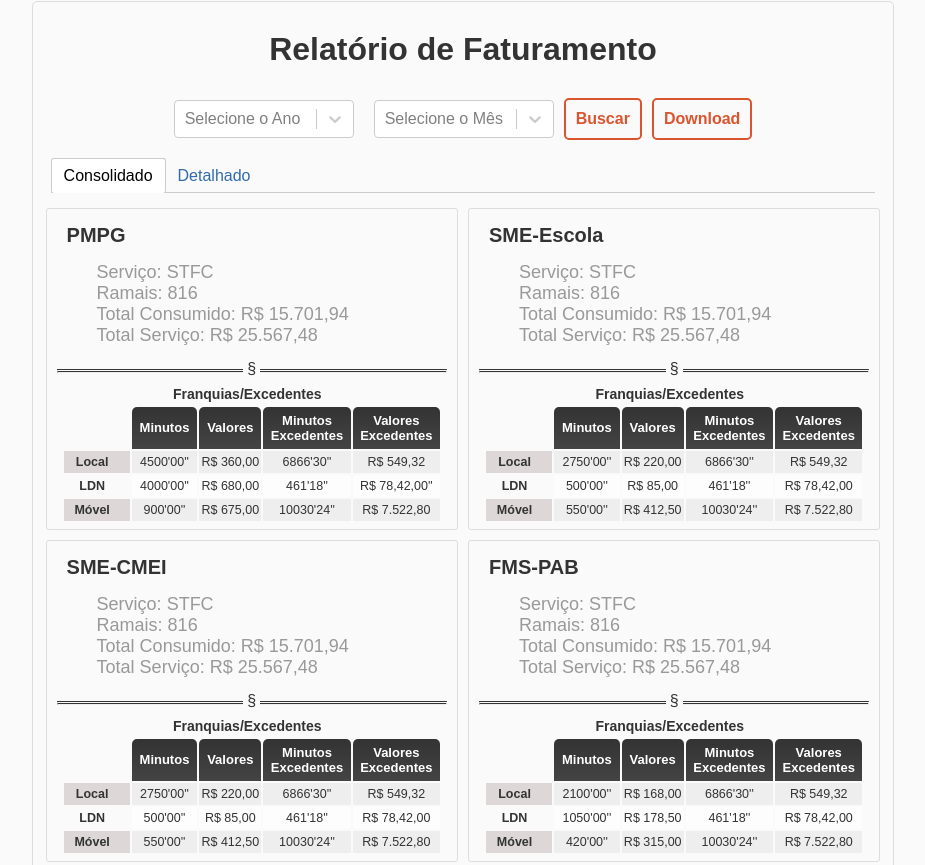
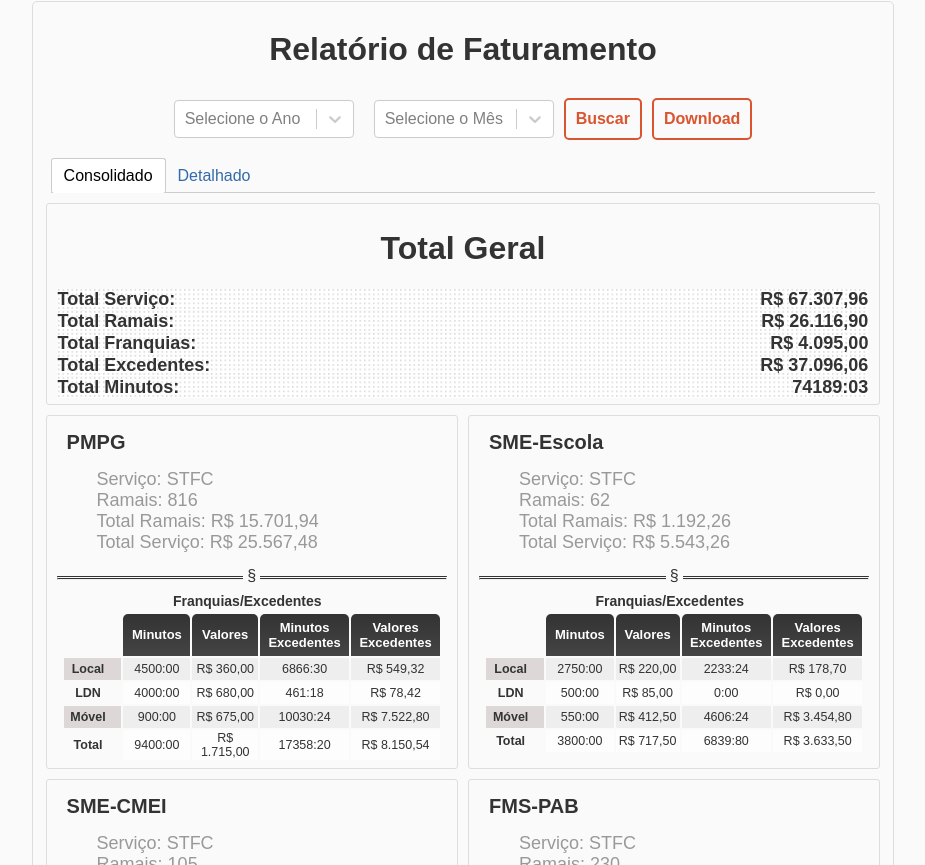
Before and after one commit to EBKopec/EBK_PF, a React (Create React App) app in the folder EBK_PF/: page /billing in a window 1280 px wide. Shown: the part 235-1100 px from the top of the page, without its empty margins (177-1102 px from the left). Built offline with nearby package versions, Linux system fonts and the light colour scheme.

Commit message:
Tela de Total Geral

```diff
--- a/EBK_PF/package.json
+++ b/EBK_PF/package.json
@@ -26,6 +26,7 @@
     "react": "^16.13.1",
     "react-bootstrap": "^1.0.1",
     "react-bootstrap-table": "^4.3.1",
+    "react-currency-format": "^1.0.0",
     "react-dom": "^16.13.1",
     "react-js-banner": "^0.5.2",
     "react-json-table": "^0.1.1",
--- a/EBK_PF/src/components/banner/index.js
+++ b/EBK_PF/src/components/banner/index.js
@@ -58,7 +58,9 @@ export default function CustomizedMenus(){
     return (
         <header className="box">
             <nav className="menu">
-                    <Button className="home" href="/">HOME</Button>
+                    <Link className="link" to={`/`}>
+                        <Button className="home">HOME</Button>
+                    </Link>
                     <Button className="menus"
                     aria-controls="customized-menu"
                     aria-haspopup="true"
--- a/EBK_PF/src/components/pages/content/styles.css
+++ b/EBK_PF/src/components/pages/content/styles.css
@@ -7,7 +7,8 @@ body{
     align-items: center;
     justify-content: center;
     position: relative;
-    margin: 2% 15%;
+    margin: auto;
+    width: 66%;
 }
 .content_info{
     padding: 15px;
@@ -27,6 +28,7 @@ body{
 .info .content_info_child{
     display: flex;
     justify-content: flex-start;
+    padding: 10px 0;
 }
 .info a{
     margin-left: 25px;
--- a/EBK_PF/src/components/pages/main/styles.css
+++ b/EBK_PF/src/components/pages/main/styles.css
@@ -24,12 +24,11 @@ body{
     /*margin-bottom: 20px;*/
     width: 320px;
     height: 200px;
-    margin: 10px 10px;
+    margin: 30px 10px;
     justify-content: center;
     text-align: center;
     display: flex;
     position: relative;
-
 }
 
 .content_rules article p{
@@ -51,7 +50,6 @@ body{
     justify-content: center;
     align-items: center;
 }
-
 
 .content_rules article a{
     height: 42px;
--- a/EBK_PF/src/components/pages/reports/billing/detailed/index.js
+++ b/EBK_PF/src/components/pages/reports/billing/detailed/index.js
@@ -2,7 +2,7 @@ import React, { Component } from 'react';
 import Tabs from '../../../../tabs/tabs';
 import Table from '../../table/table2';
 import Data from '../../../../services/api';
-import { JsonToTable } from "react-json-to-table";
+// import { JsonToTable } from "react-json-to-table";
 import './styles.css';
 
 const heads = ["TIPO",
--- a/EBK_PF/src/components/pages/reports/billing/summarized/data.json
+++ b/EBK_PF/src/components/pages/reports/billing/summarized/data.json
@@ -4,101 +4,101 @@
       "id": 1,
       "group": "PMPG",
       "service": "STFC",
-      "total_STFC": "R$ 25.567,48",
-      "ext": "816",
-      "total": "R$ 15.701,94",
-      "local_minutes": "4500'00''",
-      "local_values": "R$ 360,00",
-      "ldn_minutes": "4000'00''",
-      "ldn_values": "R$ 680,00",
-      "movel_minutes": "900'00''",
-      "movel_values": "R$ 675,00",
-      "local_minutes_exc": "6866'30''",
-      "local_values_exc": "R$ 549,32",
-      "ldn_minutes_exc": "461'18''",
-      "ldn_values_exc": "R$ 78,42,00''",
-      "movel_minutes_exc": "10030'24''",
-      "movel_values_exc": "R$ 7.522,80"
+      "total_STFC": 25567.48,
+      "ext": 816,
+      "total": 15701.94,
+      "local_minutes": 4500.00,
+      "local_values": 360.00,
+      "ldn_minutes": 4000.00,
+      "ldn_values": 680.00,
+      "movel_minutes": 900.00,
+      "movel_values": 675.00,
+      "local_minutes_exc": 6866.30,
+      "local_values_exc": 549.32,
+      "ldn_minutes_exc": 461.18,
+      "ldn_values_exc": 78.42,
+      "movel_minutes_exc": 10030.24,
+      "movel_values_exc": 7522.80
     },
     {
       "id": 2,
       "group": "SME-Escola",
       "service": "STFC",
-      "total_STFC": "R$ 25.567,48",
-      "ext": "816",
-      "total": "R$ 15.701,94",
-      "local_minutes": "2750'00''",
-      "local_values": "R$ 220,00",
-      "ldn_minutes": "500'00''",
-      "ldn_values": "R$ 85,00",
-      "movel_minutes": "550'00''",
-      "movel_values": "R$ 412,50",
-      "local_minutes_exc": "6866'30''",
-      "local_values_exc": "R$ 549,32",
-      "ldn_minutes_exc": "461'18''",
-      "ldn_values_exc": "R$ 78,42,00",
-      "movel_minutes_exc": "10030'24''",
-      "movel_values_exc": "R$ 7.522,80"
+      "total_STFC": 5543.26,
+      "ext": 62,
+      "total": 1192.26,
+      "local_minutes": 2750.00,
+      "local_values": 220.00,
+      "ldn_minutes": 500.00,
+      "ldn_values": 85.00,
+      "movel_minutes": 550.00,
+      "movel_values": 412.50,
+      "local_minutes_exc": 2233.24,
+      "local_values_exc": 178.70,
+      "ldn_minutes_exc": 0.0,
+      "ldn_values_exc": 0.0,
+      "movel_minutes_exc": 4606.24,
+      "movel_values_exc": 3454.80
     },
     {
       "id": 3,
       "group": "SME-CMEI",
       "service": "STFC",
-      "total_STFC": "R$ 25.567,48",
-      "ext": "816",
-      "total": "R$ 15.701,94",
-      "local_minutes": "2750'00''",
-      "local_values": "R$ 220,00",
-      "ldn_minutes": "500'00''",
-      "ldn_values": "R$ 85,00",
-      "movel_minutes": "550'00''",
-      "movel_values": "R$ 412,50",
-      "local_minutes_exc": "6866'30''",
-      "local_values_exc": "R$ 549,32",
-      "ldn_minutes_exc": "461'18''",
-      "ldn_values_exc": "R$ 78,42,00",
-      "movel_minutes_exc": "10030'24''",
-      "movel_values_exc": "R$ 7.522,80"
+      "total_STFC": 10852.26,
+      "ext": 105,
+      "total": 2019.15,
+      "local_minutes": 2750.00,
+      "local_values": 220.00,
+      "ldn_minutes": 500.00,
+      "ldn_values": 85.00,
+      "movel_minutes": 550.00,
+      "movel_values": 412.50,
+      "local_minutes_exc": 9107.30,
+      "local_values_exc": 728.63,
+      "ldn_minutes_exc": 0.0,
+      "ldn_values_exc": 0.0,
+      "movel_minutes_exc": 9848.18,
+      "movel_values_exc": 7386.98
     },
     {
       "id": 4,
       "group": "FMS-PAB",
       "service": "STFC",
-      "total_STFC": "R$ 25.567,48",
-      "ext": "816",
-      "total": "R$ 15.701,94",
-      "local_minutes": "2100'00''",
-      "local_values": "R$ 168,00",
-      "ldn_minutes": "1050'00''",
-      "ldn_values": "R$ 178,50",
-      "movel_minutes": "420'00''",
-      "movel_values": "R$ 315,00",
-      "local_minutes_exc": "6866'30''",
-      "local_values_exc": "R$ 549,32",
-      "ldn_minutes_exc": "461'18''",
-      "ldn_values_exc": "R$ 78,42,00",
-      "movel_minutes_exc": "10030'24''",
-      "movel_values_exc": "R$ 7.522,80"
+      "total_STFC": 20194.77,
+      "ext": 230,
+      "total": 4453.66,
+      "local_minutes": 2100.00,
+      "local_values": 168.00,
+      "ldn_minutes": 1050.00,
+      "ldn_values": 178.50,
+      "movel_minutes": 420.00,
+      "movel_values": 315.00,
+      "local_minutes_exc": 6074.24,
+      "local_values_exc": 485.95,
+      "ldn_minutes_exc": 1615.12,
+      "ldn_values_exc": 274.58,
+      "movel_minutes_exc": 19092.60,
+      "movel_values_exc": 14319.08
     },
     {
       "id": 5,
       "group": "FMS-AIH",
       "service": "STFC",
-      "total_STFC": "R$ 25.567,48",
-      "ext": "816",
-      "total": "R$ 15.701,94",
-      "local_minutes": "900'00''",
-      "local_values": "R$ 72,00",
-      "ldn_minutes": "450'00''",
-      "ldn_values": "R$ 76,50",
-      "movel_minutes": "180'00''",
-      "movel_values": "R$ 135,00",
-      "local_minutes_exc": "6866'30''",
-      "local_values_exc": "R$ 549,32",
-      "ldn_minutes_exc": "461'18''",
-      "ldn_values_exc": "R$ 78,42,00",
-      "movel_minutes_exc": "10030'24''",
-      "movel_values_exc": "R$ 7.522,80"
+      "total_STFC": 5150.19,
+      "ext": 139,
+      "total": 2749.89,
+      "local_minutes": 900.00,
+      "local_values": 72.00,
+      "ldn_minutes": 450.00,
+      "ldn_values": 76.50,
+      "movel_minutes": 180.00,
+      "movel_values": 135.00,
+      "local_minutes_exc": 1601.12,
+      "local_values_exc": 128.10,
+      "ldn_minutes_exc": 0.0,
+      "ldn_values_exc": 0.0,
+      "movel_minutes_exc": 2651.36,
+      "movel_values_exc": 1988.70
     }
   ],
   "pages": 5,
--- a/EBK_PF/src/components/pages/reports/billing/summarized/index.js
+++ b/EBK_PF/src/components/pages/reports/billing/summarized/index.js
@@ -2,8 +2,7 @@ import React, {Component} from 'react';
 import Select from 'react-select';
 import Tabs from '../../../../tabs/tabs';
 import Detail from '../detailed/index';
-// import Api from '../../../services/api_ramais';
-// import Table from '../table/index';
+import Currency from 'react-currency-format';
 import Data from './data.json';
 import './styles.css';
 
@@ -30,34 +29,22 @@ const month = [
                 {value:11,  label:'Novembro'},
                 {value:12,  label:'Dezembro'}];
 
-// const heads = {
-//     group:"Grupo",
-//     STFC: "Serviço Total",
-//     ext: "Ramais" ,
-//     total: "Total Consumido",
-//     local_minutes:"Minutos Local",
-//     local_values: "Valor Local",
-//     ldn_minutes:"Minutos LDN",
-//     ldn_values: "Valor LDN",
-//     movel_minutes:"Minutos Móvel",
-//     movel_values: "Valor Móvel",
-//     local_minutes_exc:"Excedentes Minutos Local",
-//     local_values_exc: "Excendentes Valores Local",
-//     ldn_minutes_exc:"Excedentes Minutos LDN",
-//     ldn_values_exc: "Excendentes Valores LDN",
-//     movel_minutes_exc:"Excedentes Minutos Móvel",
-//     movel_values_exc: "Excedentes Valores Móvel"
-// }
 
 export default class Billing extends Component {
     state = {
         selectedYear: null,
         selectedMonth: null,
         info: [],
+        total: 0,
+        total_ext: 0,
+        total_llm: 0,
+        total_exc: 0,
+        total_min: 0,
         page: 1,
     };
     componentDidMount(){
         this.mapping();
+        this.total();
     }
 
     yearChange = selectedYear =>{
@@ -76,8 +63,8 @@ export default class Billing extends Component {
                             <ul className="lst">
                                 <li>Serviço: {info.service}</li>
                                 <li>Ramais: {info.ext}</li>
-                                <li>Total Consumido: {info.total}</li>
-                                <li>Total Serviço: {info.total_STFC}</li>
+                                <li>Total Ramais: {this.mask(info.total,",","R$ ",".")}</li>
+                                <li>Total Serviço: {this.mask(info.total_STFC,",","R$ ",".")}</li>
                             </ul>
                         </div>
                         <hr/>
@@ -98,25 +85,40 @@ export default class Billing extends Component {
                                 <tbody className="bodyT">
                                     <tr>
                                         <td>Local</td>
-                                        <td>{info.local_minutes}</td>
-                                        <td>{info.local_values}</td>
-                                        <td>{info.local_minutes_exc}</td>
-                                        <td>{info.local_values_exc}</td>
+                                        <td>{this.mask(info.local_minutes,":"," ")}</td>
+                                        <td>{this.mask(info.local_values,",","R$ ",".")}</td>
+                                        <td>{this.mask(info.local_minutes_exc,":"," ")}</td>
+                                        <td>{this.mask(info.local_values_exc,",","R$ ",".")}</td>
 
                                     </tr>
                                     <tr>
                                         <td>LDN</td>
-                                        <td>{info.ldn_minutes}</td>
-                                        <td>{info.ldn_values}</td>
-                                        <td>{info.ldn_minutes_exc}</td>
-                                        <td>{info.ldn_values_exc}</td>
+                                        <td>{this.mask(info.ldn_minutes,":"," ")}</td>
+                                        <td>{this.mask(info.ldn_values,",","R$ ",".")}</td>
+                                        <td>{this.mask(info.ldn_minutes_exc,":"," ")}</td>
+                                        <td>{this.mask(info.ldn_values_exc,",","R$ ",".")}</td>
                                     </tr>
                                     <tr>
                                         <td>Móvel</td>
-                                        <td>{info.movel_minutes}</td>
-                                        <td>{info.movel_values}</td>
-                                        <td>{info.movel_minutes_exc}</td>
-                                        <td>{info.movel_values_exc}</td>
+                                        <td>{this.mask(info.movel_minutes,":"," ")}</td>
+                                        <td>{this.mask(info.movel_values,",","R$ ",".")}</td>
+                                        <td>{this.mask(info.movel_minutes_exc,":"," ")}</td>
+                                        <td>{this.mask(info.movel_values_exc,",","R$ ",".")}</td>
+                                    </tr>
+                                    <tr>
+                                        <td>Total</td>
+                                        <td>{this.mask( info.local_minutes
+                                                      + info.ldn_minutes
+                                                      + info.movel_minutes,":"," ")}</td>
+                                        <td>{this.mask( info.local_values
+                                                      + info.ldn_values
+                                                      + info.movel_values,",","R$ ",".")}</td>
+                                        <td>{this.mask(this.minutes(( info.local_minutes_exc
+                                                          + info.ldn_minutes_exc
+                                                          + info.movel_minutes_exc)),":"," ")}</td>
+                                        <td>{this.mask( info.local_values_exc
+                                                      + info.ldn_values_exc
+                                                      + info.movel_values_exc,",","R$ ",".")}</td>
                                     </tr>
                                 </tbody>
                             </table>
@@ -126,10 +128,45 @@ export default class Billing extends Component {
 
         this.setState({info: response})
     }
+    minutes = (time) =>{
+        const part = (String(time === 0 ? '0.0' : time).split('.'))
+        const total_time = ((parseInt(part[0])) === 0 ? 0 : (parseInt(part[0]))) + ((parseInt(part[1]) / 60) === 0 ? 0 : (parseInt(part[1]) / 60) )
+        return total_time
+    }
+    total = () => {
+        const total_geral = (Data.docs.map((ttl) => (ttl.total_STFC)).reduce((tt, next) => (tt + next)))
+        const total_ext = (Data.docs.map((ttl) => (ttl.total)).reduce((tt, next) => (tt + next)))
+        const total_llm = (Data.docs.map((ttl) => ( ttl.local_values
+                                                  + ttl.ldn_values
+                                                  + ttl.movel_values)).reduce((tt, next) => (tt + next)))
+        const total_exc = (Data.docs.map((ttl) => ( ttl.local_values_exc
+                                                  + ttl.ldn_values_exc
+                                                  + ttl.movel_values_exc))).reduce((tt, next) => (tt + next))
+        const total_min = (Data.docs.map((ttl) => ( this.minutes(ttl.local_minutes_exc
+                                                  + ttl.ldn_minutes_exc
+                                                  + ttl.movel_minutes_exc)
+                                                  ))).reduce((tt, next) => (tt + next))
+        console.log(total_min)
+        this.setState({total:total_geral
+                     , total_ext: total_ext
+                     , total_llm: total_llm
+                     , total_exc: total_exc
+                     , total_min: total_min})
+    }
+
+    mask = (Value,Decimal,Prefix,TS) => {
+        const valor = (<Currency displayType={'text'}
+                            value={Value}
+                            thousandSeparator={TS}
+                            decimalSeparator={Decimal}
+                            prefix={Prefix}
+                            decimalScale={2}
+                            fixedDecimalScale={true}/>)
+        return valor
+    }
 
     render(){
-        const { selectedYear, selectedMonth, info} = this.state;
-        //console.log(info);
+        const { selectedYear, selectedMonth, info, total, total_ext, total_llm, total_exc, total_min} = this.state;
         return(
             <div className="main-billing">
                 <h1>Relatório de Faturamento</h1>
@@ -154,8 +191,16 @@ export default class Billing extends Component {
                 <div>
                     <Tabs>
                         <div label="Consolidado">
+                            <div className="total">
+                                <h1>Total Geral</h1>
+                                <p>Total Serviço:{this.mask(total,",","R$ ",".")}</p>
+                                <p>Total Ramais: {this.mask(total_ext,",","R$ ",".")}</p>
+                                <p>Total Franquias: {this.mask(total_llm,",","R$ ",".")}</p>
+                                <p>Total Excedentes: {this.mask(total_exc,",","R$ ",".")}</p>
+                                <p>Total Minutos: {this.mask(this.minutes(total_min),":"," ")}</p>
+                            </div>
                             <div className="flex">
-                            {info}
+                                {info}
                             </div>
                             See you Later,<em> Alligator...</em>
                         </div>
--- a/EBK_PF/src/components/pages/reports/billing/summarized/styles.css
+++ b/EBK_PF/src/components/pages/reports/billing/summarized/styles.css
@@ -66,13 +66,30 @@ body{
     flex-wrap: wrap;
     margin: auto;
 }
-.sec{
+
+.sec, .total{
     flex: 1 1 350px;
     border: 0.5px solid #DDD;
     margin: 5px;
     padding: 5px 10px;
     border-radius: 3px;
 }
+
+.total p{
+    display: flex;
+    flex-flow: row wrap;
+    font-size: 18px;
+    font-weight: bold;
+    justify-content: space-between;
+    margin: 1px;
+    background-color: #EFF0F1;
+}
+p {
+    background-image: -webkit-linear-gradient(-90deg,    transparent 0%,    transparent 50%, white 50%, white 100%),
+    -webkit-linear-gradient(  0deg, rgba(0,0,0,.1) 0%, #EFF0F1 50%, white 50%, white 100%);
+background-size:.25em .25em;
+}
+
 .lst{
     list-style: none;
     text-align: left;
@@ -119,7 +136,6 @@ hr:after{
     padding: 0;
     width: 100%;
 }
-
 th {
     /* Gradient Background */
       background: linear-gradient(#333 0%,#444 100%);
@@ -130,9 +146,8 @@ th {
 .hd tr td, tr th{
     text-align: center;
     margin:auto;
-    width: 500px;
+    width: 900px;
     border-radius: 5px 5px 0 0;
-
 }
 
 .bodyT tr:nth-child(odd) {
--- a/EBK_PF/src/components/services/api.js
+++ b/EBK_PF/src/components/services/api.js
@@ -1,7 +1,7 @@
 import axios from 'axios';
 
 const api = axios.create({
-    baseURL: 'http://localhost:3001/api'
+    baseURL: 'http://192.168.100.101:3001/api'
 });
 
 export default api;
```
Also changed, not shown: 1 other file (tests, documents, lock files or other folders).
